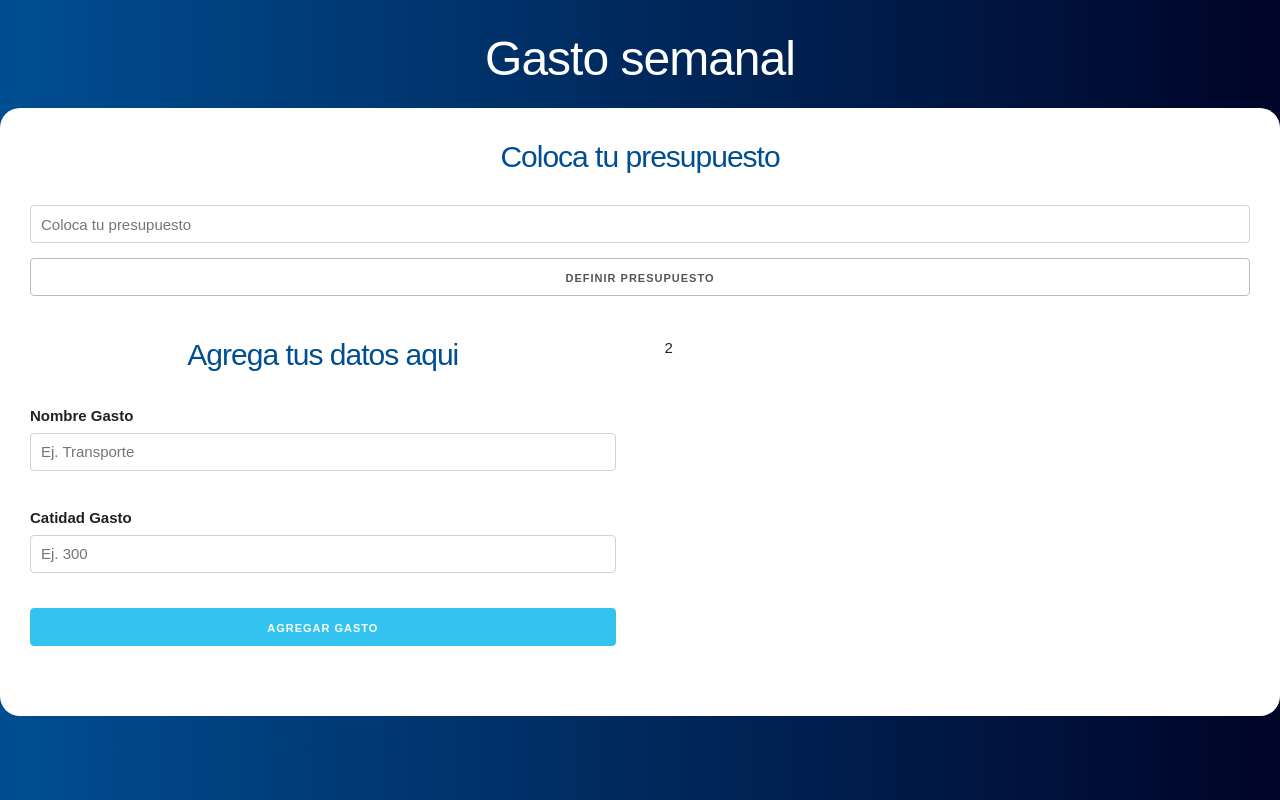
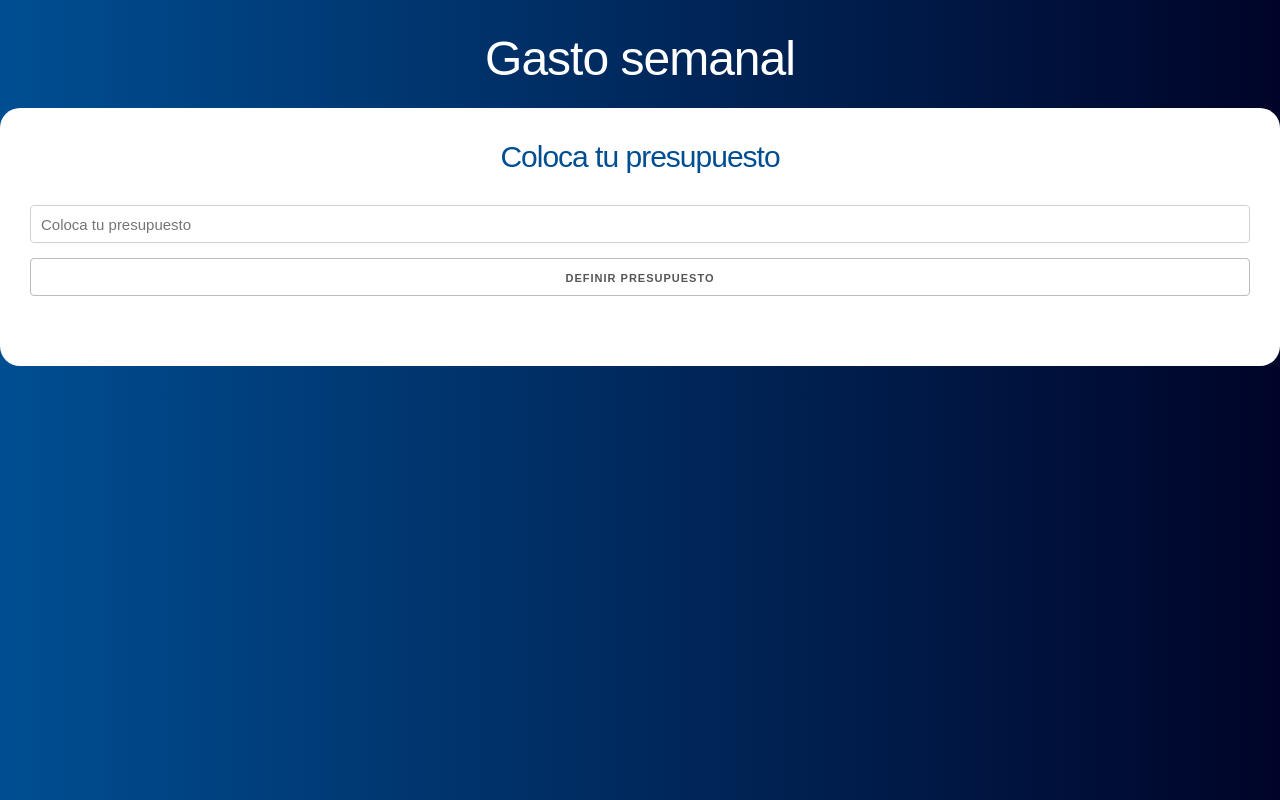
Before and after one commit to SantiagoAlvarze22/presupuesto, a React (Create React App) app: page / in a window 1280 px wide. Built offline with nearby package versions, Linux system fonts and the light colour scheme.

Commit message:
conditional component for the creation of expenses

```diff
--- a/src/App.js
+++ b/src/App.js
@@ -9,6 +9,7 @@ function App() {
 
   const [presupuesto, setPresupuesto] = useState(0)
   const [restante, setRestante] = useState(0)
+  const [mostrarPregunta, setMostrarPregunta] = useState(true)
 
 
   return (
@@ -16,10 +17,17 @@ function App() {
       <header>
         <h1>Gasto semanal</h1>
         <div className="contenido-principal contenido">
+          {mostrarPregunta
+            ?
+            (
               <Pregunta
                 setPresupuesto={setPresupuesto}
                 setRestante={setRestante}
+                setMostrarPregunta={setMostrarPregunta}
               />
+            )
+            :
+            (
               <div className="row">
                 <div className="one-half column">
                   <Formulario />
@@ -28,6 +36,8 @@ function App() {
                   2
                 </div>
               </div>
+            )
+          }
         </div>
       </header>
     </div>
--- a/src/components/Pregunta.js
+++ b/src/components/Pregunta.js
@@ -1,7 +1,7 @@
 import React, { Fragment, useState } from 'react'
 import Error from './Error'
 
-const Pregunta = ({ setPresupuesto, setRestante }) => {
+const Pregunta = ({ setPresupuesto, setRestante, setMostrarPregunta }) => {
 
     //definir state de la cantidad ingresada
     const [cantidad, setCantidad] = useState(0);
@@ -23,8 +23,9 @@ const Pregunta = ({ setPresupuesto, setRestante }) => {
         }
         //se pasa la validaciòn que se hace
         setError(false);
-        setPresupuesto(cantidad)
-        setRestante(cantidad)
+        setPresupuesto(cantidad);
+        setRestante(cantidad);
+        setMostrarPregunta(false)
     }
 
     return (
```
Lines whose indentation alone changed are shown as unchanged.
